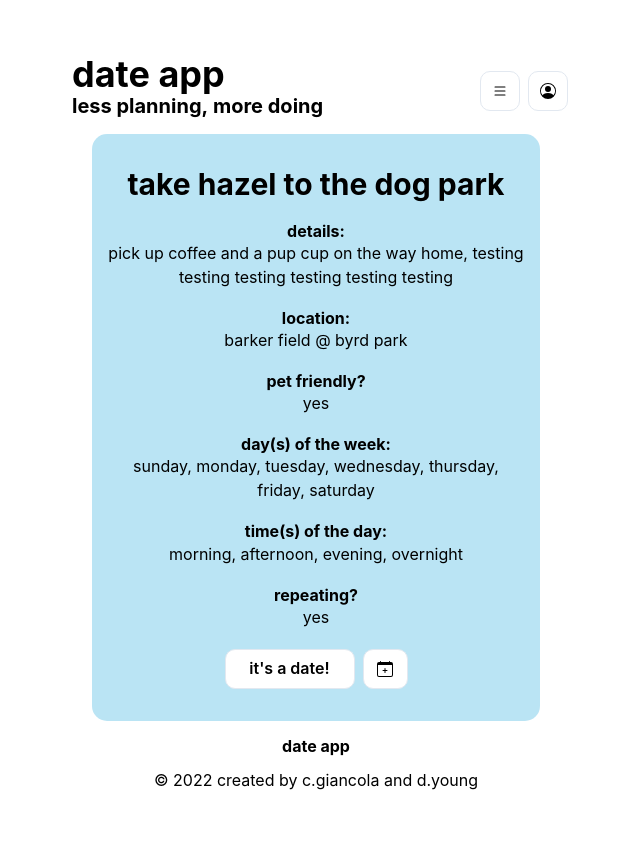
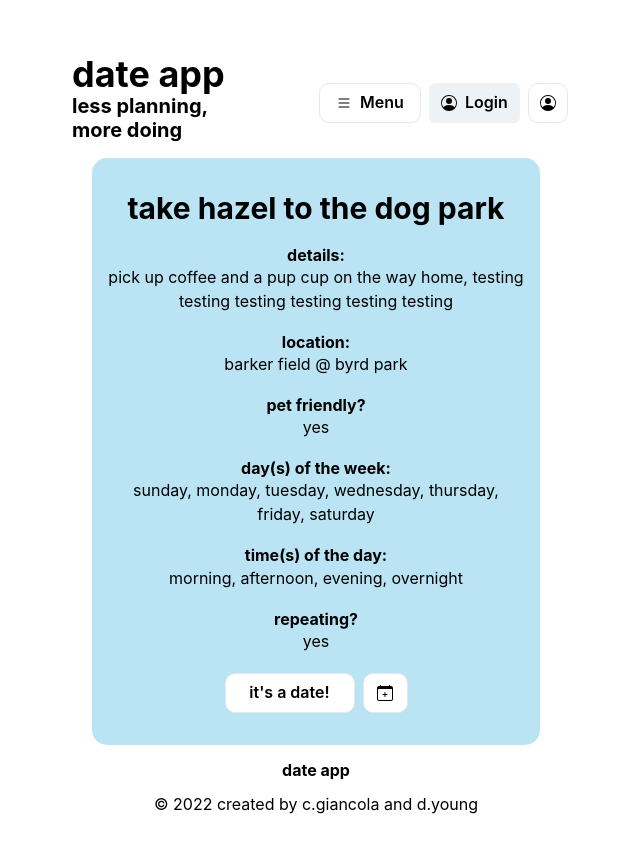
Before and after one commit to christinagiancola/date-app, a React app: page / in a window 1280 px wide. Shown: the top 852 px of the page, without its empty margins (324-964 px from the left). Built offline with nearby package versions, Linux system fonts and the light colour scheme.

Commit message:
Added labels to <NavMenu> and <Header> btns

```diff
--- a/src/components/Header.js
+++ b/src/components/Header.js
@@ -26,6 +26,7 @@ const Header = ({ setShowLogin }) => {
 				</VStack>
 				<Spacer />
 				<NavMenu setShowLogin={setShowLogin} />
+				<Button leftIcon={<BsPersonCircle />}>Login</Button>
 				<IconButton
 					variant='outline'
 					aria-label='User Login and Logout'
--- a/src/components/NavMenu.js
+++ b/src/components/NavMenu.js
@@ -13,13 +13,9 @@ const NavMenu = ({ setShowLogin }) => {
 	return (
 		<HStack as='nav' className='text'>
 			<Menu>
-				<MenuButton
-					as={IconButton}
-					aria-label='Navigation Menu'
-					icon={<BsList />}
-					variant='outline'
-					borderRadius='10'
-				/>
+				<MenuButton as={Button} aria-label='Navigation Menu' leftIcon={<BsList />} variant='outline' borderRadius='10'>
+					Menu
+				</MenuButton>
 				<MenuList>
 					<MenuItem icon={<BsFillHouseFill />}>Home</MenuItem>
 					<MenuItem icon={<BsPlusSquare />}>Add New Date</MenuItem>
```
